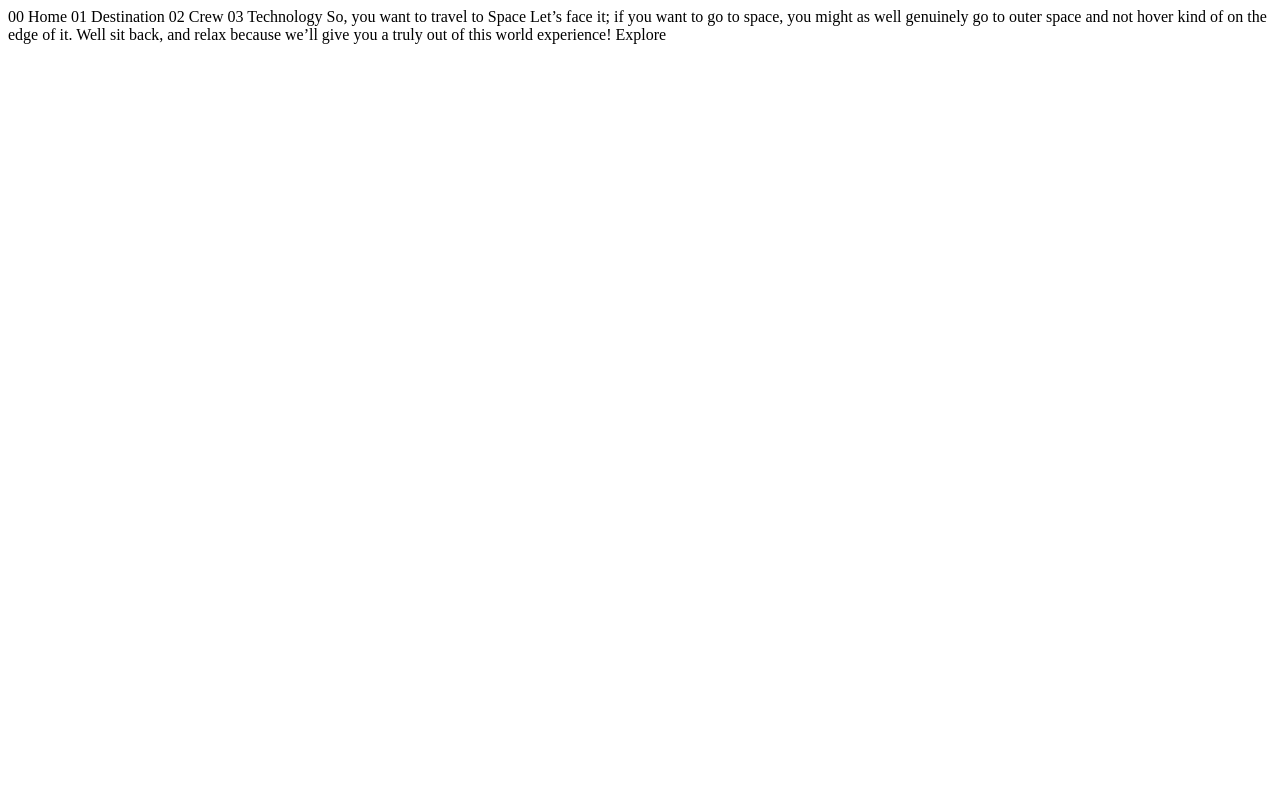
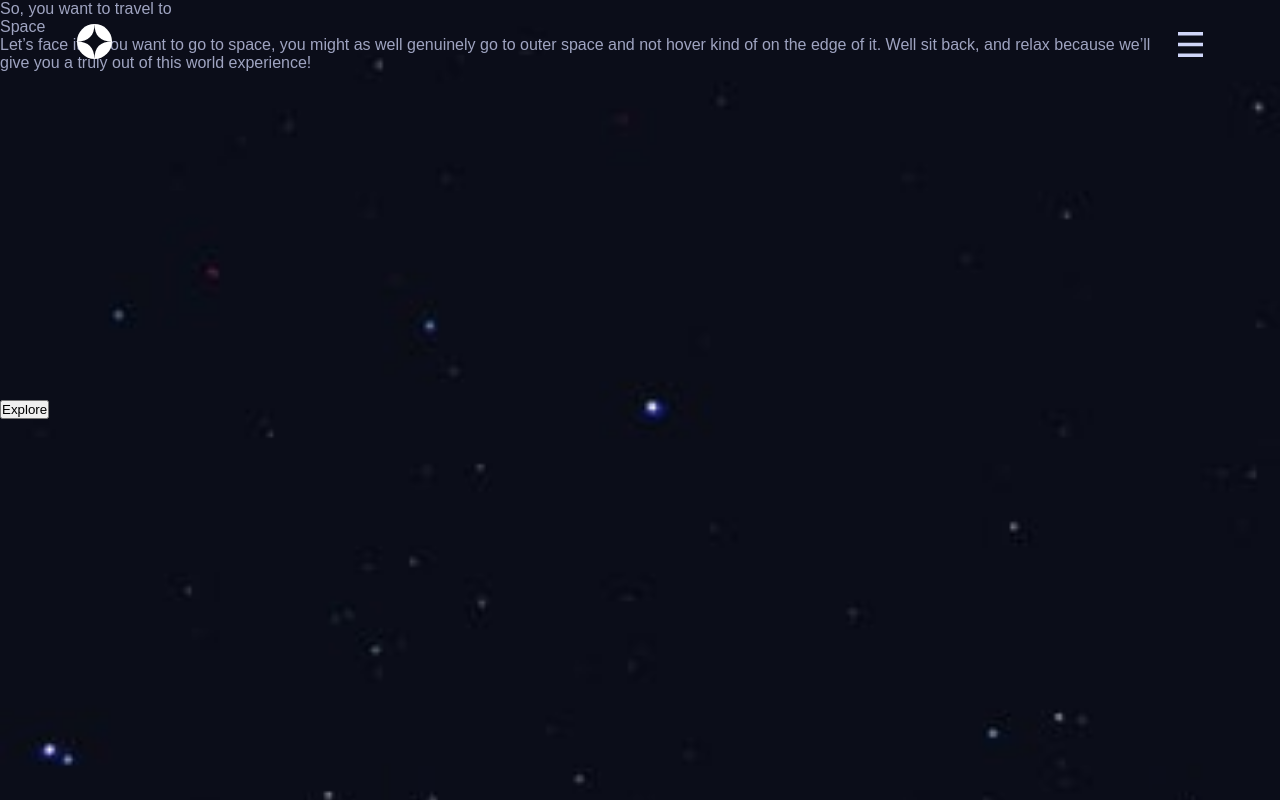
Before and after one commit to mariusz4796/space-tourism-website, a plain HTML site: page index.html in a window 1280 px wide. Drawn offline with Linux system fonts and the light colour scheme.

Commit message:
second commit

```diff
--- a/index.html
+++ b/index.html
@@ -1,27 +1,56 @@
 <!DOCTYPE html>
 <html lang="en">
-<head>
-  <meta charset="UTF-8">
-  <meta name="viewport" content="width=device-width, initial-scale=1.0">
+  <head>
+    <meta charset="UTF-8" />
+    <meta name="viewport" content="width=device-width, initial-scale=1.0" />
 
-  <link rel="icon" type="image/png" sizes="32x32" href="./assets/favicon-32x32.png">
+    <link
+      rel="icon"
+      type="image/png"
+      sizes="32x32"
+      href="./assets/favicon-32x32.png"
+    />
+    <link rel="stylesheet" href="./css/styles.css" />
 
-  <title>Frontend Mentor | Space tourism website</title>
-</head>
-<body>
+    <title>Frontend Mentor | Space tourism website</title>
+  </head>
+  <body>
+    <div class="container">
+      <div class="logo"><img src="./assets/shared/logo.svg" alt="" /></div>
 
-  00 Home
-  01 Destination
-  02 Crew
-  03 Technology
+      <button class="burger-btn">
+        <img src="./assets/shared/icon-hamburger.svg" alt="" />
+      </button>
 
-  So, you want to travel to
-  Space
-  Let’s face it; if you want to go to space, you might as well genuinely go to
-  outer space and not hover kind of on the edge of it. Well sit back, and relax
-  because we’ll give you a truly out of this world experience!
+      <!-- <nav>
+        <div class="cancel-btn"></div>
+        <div class="menu-list">
+          <button>
+            <p><span>00</span>Home</p>
+          </button>
+          <button>
+            <p><span>01</span>Destination</p>
+          </button>
+          <button>
+            <p><span>02</span>Crew</p>
+          </button>
+          <button>
+            <p><span>03</span>Technology</p>
+          </button>
+        </div>
+      </nav> -->
+      <main>
+        <p>
+          <span> So, you want to travel to</span><br /><span>Space</span><br />
+          Let’s face it; if you want to go to space, you might as well genuinely
+          go to outer space and not hover kind of on the edge of it. Well sit
+          back, and relax because we’ll give you a truly out of this world
+          experience!
+        </p>
+      </main>
+      <button>Explore</button>
+    </div>
 
-  Explore
-
-</body>
+    <script src="./js/main.js"></script>
+  </body>
 </html>
--- /dev/null
+++ b/sass/burger-btn.scss
@@ -0,0 +1,15 @@
+.burger-btn {
+  position: absolute;
+  top: 4%;
+  right: 6%;
+  width: 25px;
+  height: 25px;
+  background-color: transparent;
+  border: none;
+  img {
+    width: 100%;
+    height: 100%;
+    justify-content: center;
+    text-align: center;
+  }
+}
--- /dev/null
+++ b/sass/colors.scss
@@ -0,0 +1,5 @@
+//main page colors
+$SPACE-word-color: white;
+$text-color: #9fa4c1;
+$explore-btn-bg-color: white;
+$explore-btn-text-color: black;
--- /dev/null
+++ b/sass/logo.scss
@@ -0,0 +1,14 @@
+.logo {
+  position: absolute;
+  top: 3%;
+  left: 6%;
+  width: 35px;
+  height: 35px;
+
+  img {
+    width: 100%;
+    height: 100%;
+    justify-content: center;
+    text-align: center;
+  }
+}
--- a/sass/styles.scss
+++ b/sass/styles.scss
@@ -0,0 +1,27 @@
+@import "logo.scss";
+@import "burger-btn.scss";
+@import "colors.scss";
+* {
+  margin: 0;
+  padding: 0;
+  box-sizing: border-box;
+}
+
+body {
+  width: 100vw;
+  height: 100vh;
+  font-family: sans-serif;
+  .container {
+    width: 100%;
+    height: 100%;
+    background-image: url(../assets/home/background-home-mobile.jpg);
+    background-repeat: no-repeat;
+    background-size: cover;
+
+    main {
+      width: 90%;
+      height: 50%;
+      color: $text-color;
+    }
+  }
+}
```
Also changed, not shown: css/burger-btn.css (added), css/colors.css (added), css/logo.css (added), css/styles.css, 4 other files.
